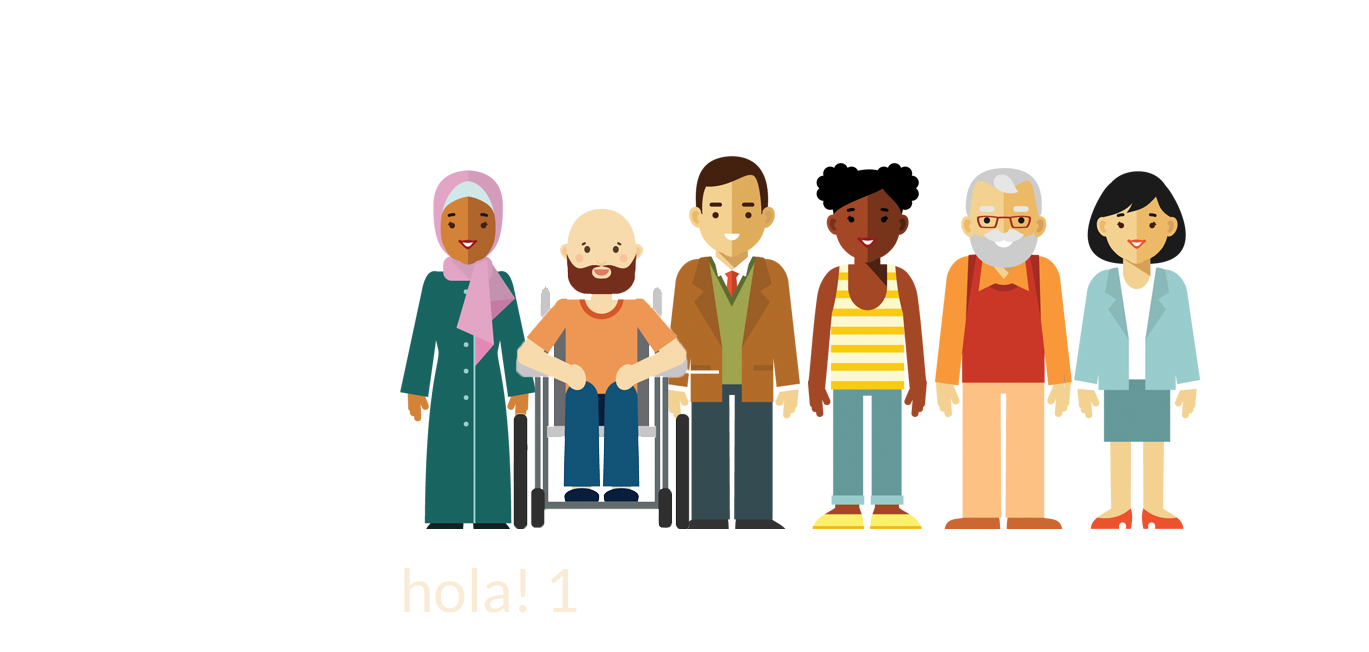
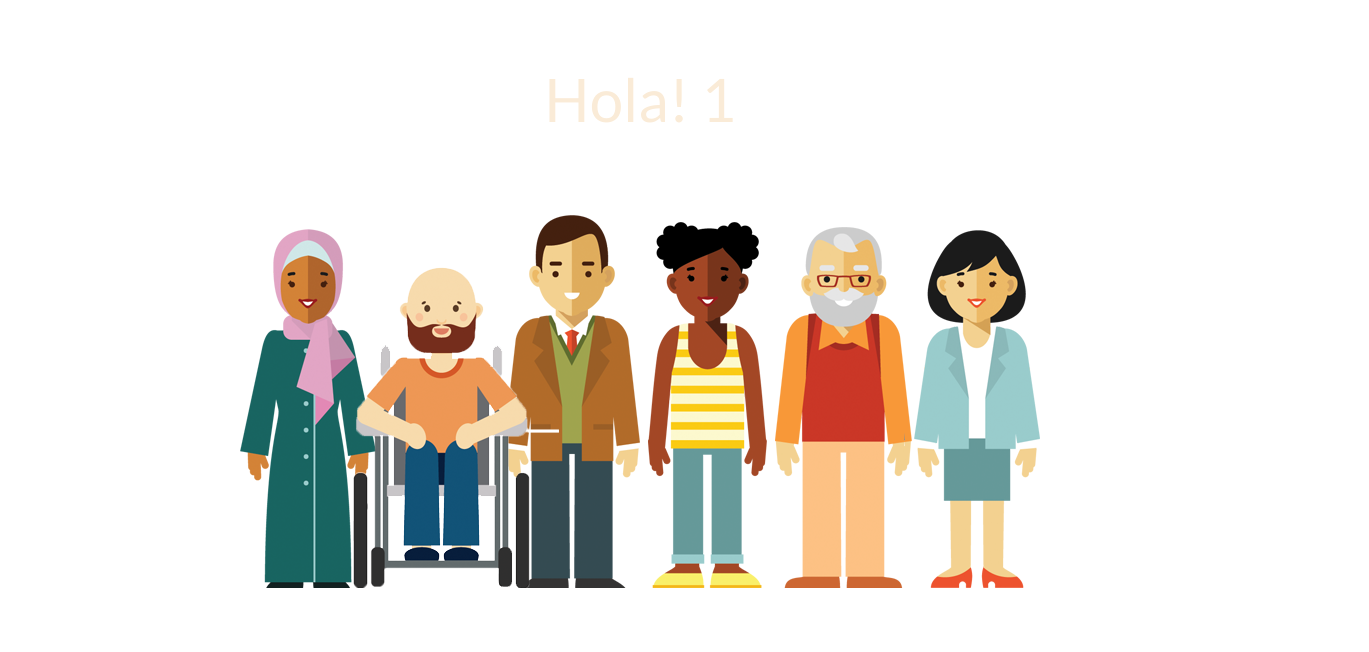
Before and after one commit to cristinagnlez04/formAngular, an Angular app: page /#/welcome/1 in a window 1280 px wide. Shown: the top 652 px of the page, 1369 px wide, since content can reach past the window. Built offline with nearby package versions, Linux system fonts and the light colour scheme.

Commit message:
Upd | Modificación de css y validación de formulario

```diff
--- a/src/app/login-form/input-email/input-email/input-email.component.scss
+++ b/src/app/login-form/input-email/input-email/input-email.component.scss
@@ -40,11 +40,15 @@
     z-index: -1;
     color: #BBC5CA;
   }
+  &.upLabel {
+    label {
+      font-size: 14px;
+      top: 6px;
+    }
+  }
   &.effect {
     label {
       color: rgb(39, 114, 204);
-      font-size: 14px;
-      top: 6px;
     }
     &:before {
       content: '';
@@ -54,6 +58,11 @@
       width: 100%;
       transform-origin: 50%;
       background-color: rgb(39, 114, 204);
+      -webkit-transition: .3;
+      transition: .3s;
+      transform: translate(1px, 1px);
+      -webkit-transform: scaleX(1);
+      transform: scaleX(1);
     }
   }
   &.onBlur {
@@ -66,5 +75,17 @@
       background-color: #BBC5CA;
       top: 53px;
     }
+    label {
+      color: #BBC5CA;
+    }
+  }
+  &.error {
+    label {
+      color: rgb(204, 0, 0);
+    }
+    &:before {
+      content: '';
+      background-color: rgb(204, 0, 0);
+    }
   }
 }
--- a/src/app/login-form/input-email/input-email/input-email.component.ts
+++ b/src/app/login-form/input-email/input-email/input-email.component.ts
@@ -17,8 +17,7 @@ import { ControlValueAccessor, NG_VALUE_ACCESSOR } from '@angular/forms';
 export class InputEmailComponent implements ControlValueAccessor {
   valueBlur: any;
   valueFocus: any;
-  blur: any;
-  focus: any;
+  eventTarget: any;
   @Input() disabled: boolean;
 
   innerValue: any = '';
@@ -28,24 +27,35 @@ export class InputEmailComponent implements ControlValueAccessor {
 
   onFocus(event) {
     this.valueFocus = event.target.value;
-    this.render.addClass(this.element.nativeElement, 'effect');
+    this.eventTarget = event.target;
+    this.render.addClass(this.element.nativeElement, 'upLabel');
+
+    if (!this.eventTarget.validity.valid) {
+      this.render.addClass(this.element.nativeElement, 'error');
+    }
+    else {
+      this.render.addClass(this.element.nativeElement, 'effect');
+    }
   }
 
   onBlur(event) {
     this.valueBlur = event.target.value;
-    if (this.valueBlur === '') {
+    if (this.valueBlur === '' || this.eventTarget.validity.valid) {
       this.render.removeClass(this.element.nativeElement, 'effect');
-
-    } else {
-      this.render.addClass(this.element.nativeElement, 'onBlur');
     }
-
   }
 
   onEmailChange(value) {
     this.onChangeFn(value);
     this.innerValue = value;
-    console.log('input email ', value);
+
+    if (!this.eventTarget.validity.valid) {
+      this.render.addClass(this.element.nativeElement, 'error');
+    }
+    else {
+      this.render.addClass(this.element.nativeElement, 'effect');
+      this.render.removeClass(this.element.nativeElement, 'error');
+    }
   }
 
   writeValue(value: any): void {
--- a/src/app/login-form/input-password/input-password/input-password.component.scss
+++ b/src/app/login-form/input-password/input-password/input-password.component.scss
@@ -8,7 +8,7 @@
   -o-font-smoothing: antialiased;
   font-smoothing: antialiased;
   height: 88px;
-  margin: 0; // padding: 0;
+  margin: 0;
   width: 100%;
   top: 0px;
   box-sizing: border-box;
@@ -20,16 +20,6 @@
     width: 100%;
     background-color: #BBC5CA;
     top: 60px;
-  }
-  &:hover {
-    &:before {
-      content: '';
-      height: 2px; // background-color: rgb(0, 102, 204);
-      -webkit-transition: .3;
-      transition: .3s; // transform: translate(1px, 1px);
-      -webkit-transform: scaleX(1);
-      transform: scaleX(1);
-    }
   }
   input {
     position: relative;
@@ -49,20 +39,29 @@
     z-index: -1;
     color: #BBC5CA;
   }
-  &.effect {
+  &.upLabel {
     label {
-      color: rgb(56, 113, 179);
       font-size: 14px;
       top: 6px;
     }
+  }
+  &.effect {
     &:before {
       content: '';
       position: absolute;
       height: 2px;
       left: 0px;
       width: 100%;
-      background-color: #BBC5CA;
+      background-color: rgb(39, 114, 204);
       top: 60px;
+      -webkit-transition: .3;
+      transition: .3s;
+      transform: translate(1px, 1px);
+      -webkit-transform: scaleX(1);
+      transform: scaleX(1);
+    }
+    label {
+      color: rgb(39, 114, 204);
     }
   }
   &.onBlur {
@@ -75,5 +74,17 @@
       background-color: #BBC5CA;
       top: 60px;
     }
+    label {
+      color: #BBC5CA;
+    }
+  }
+  &.error {
+    label {
+      color: rgb(204, 0, 0);
+    }
+    &:before {
+      content: '';
+      background-color: rgb(204, 0, 0);
+    }
   }
 }
--- a/src/app/login-form/input-password/input-password/input-password.component.ts
+++ b/src/app/login-form/input-password/input-password/input-password.component.ts
@@ -1,4 +1,3 @@
-
 import { Component, Input, forwardRef, Renderer2, ElementRef } from '@angular/core';
 import { ControlValueAccessor, NG_VALUE_ACCESSOR } from '@angular/forms';
 
@@ -17,6 +16,7 @@ import { ControlValueAccessor, NG_VALUE_ACCESSOR } from '@angular/forms';
 export class InputPasswordComponent implements ControlValueAccessor {
   valueFocus: any;
   valueBlur: any;
+  eventTarget: any;
 
   @Input() disabled: boolean;
 
@@ -28,22 +28,35 @@ export class InputPasswordComponent implements ControlValueAccessor {
 
   onFocus(event) {
     this.valueFocus = event.target.value;
-    this.render.addClass(this.element.nativeElement, 'effect');
+    this.eventTarget = event.target;
+    this.render.addClass(this.element.nativeElement, 'upLabel');
+
+    if (!this.eventTarget.validity.valid) {
+      this.render.addClass(this.element.nativeElement, 'error');
+    }
+    else {
+      this.render.addClass(this.element.nativeElement, 'effect');
+    }
   }
 
   onBlur(event) {
     this.valueBlur = event.target.value;
-
-    if (this.valueBlur === '') {
+    if (this.valueBlur === '' || this.eventTarget.validity.valid) {
       this.render.removeClass(this.element.nativeElement, 'effect');
-    } else {
-      this.render.addClass(this.element.nativeElement, 'onBlur');
     }
   }
 
   onPasswordChange(value) {
     this.onChangeFn(value);
     this.innerValue = value;
+
+    if (this.eventTarget.value.length < 4) {
+      this.render.addClass(this.element.nativeElement, 'error');
+    }
+    else {
+      this.render.addClass(this.element.nativeElement, 'effect');
+      this.render.removeClass(this.element.nativeElement, 'error');
+    }
   }
 
   writeValue(value: any): void {
--- a/src/app/login-index/login-index/login-index.component.html
+++ b/src/app/login-index/login-index/login-index.component.html
@@ -1,7 +1,3 @@
-<!-- <div>
-
-</div> -->
-<!-- <app-header-login></app-header-login> -->
 <section class="login">
   <app-header-login></app-header-login>
   <form [formGroup]="formLogin" (ngSubmit)="saveLogin()">
--- a/src/app/login-index/login-index/login-index.component.scss
+++ b/src/app/login-index/login-index/login-index.component.scss
@@ -78,6 +78,7 @@
       background-color: rgb(56, 113, 179);
       top: 20px;
       margin: 0 auto;
+      white-space: normal;
     }
   }
   .emailMessage {
@@ -103,7 +104,7 @@ section {
   height: 100%;
   padding: 0;
   margin: 0 auto;
-  position: relative; //top: 50%;
+  position: relative;
 }
 
 .login {
@@ -111,7 +112,7 @@ section {
   min-width: 100%;
   min-height: 100%;
   background-image: url('src/assets/img/img1.jpg');
-  background-position: center; // background-size: 100%;
+  background-position: center;
   margin: 0;
   padding: 0;
   background-repeat: no-repeat;
--- a/src/app/login-index/login-index/login-index.component.ts
+++ b/src/app/login-index/login-index/login-index.component.ts
@@ -17,10 +17,11 @@ export class LoginIndexComponent {
     this.formLogin = new FormGroup({
       'email': new FormControl({ value: '', disabled: false },
         [Validators.required,
-        Validators.email,
-        Validators.pattern('[a-z0-9._%+-]+@[a-z09.-]+\.[a-z]{2,3}$')
+        Validators.email
         ]),
-      'password': new FormControl({ value: '', disabled: false }, [Validators.required, Validators.minLength(4)])
+      'password': new FormControl({ value: '', disabled: false }, [
+        Validators.required,
+        Validators.minLength(4)])
     });
   }
 
@@ -30,7 +31,6 @@ export class LoginIndexComponent {
       this._router.navigate(['/welcome/', this.formLogin.controls['email'].value]);
     }
     else {
-      console.log("ERROR");
       this.render.addClass(this.element.nativeElement, 'disabledButton');
     }
   }
--- a/src/app/login-welcome/login-welcome/login-welcome.component.html
+++ b/src/app/login-welcome/login-welcome/login-welcome.component.html
@@ -1,8 +1,8 @@
-<div class="welcome">
+<div>
 
   <div class="container">
     <img [src]="imagePath">
-    <p [ngClass]="classEffect">hola! {{ emailValue }}</p>
+    <p [ngClass]="classEffect">Hola! {{ emailValue }}</p>
   </div>
 
 </div>
--- a/src/app/login-welcome/login-welcome/login-welcome.component.scss
+++ b/src/app/login-welcome/login-welcome/login-welcome.component.scss
@@ -1,73 +1,62 @@
 @import url('https://fonts.googleapis.com/css?family=Lato');
-// .welcome {
-//   position: fixed;
-//   min-width: 100%;
-//   min-height: 100%;
-//   background-image: url('src/assets/img/img6.jpg');
-//   background-position: center; //background-size: 100%;
-//   margin: 0;
-//   padding: 0;
-//   background-repeat: no-repeat;
-//   background-attachment: fixed;
-//   background-size: cover;
-// }
+:host {
+  display: inline-block;
+  position: relative;
+  -webkit-font-smoothing: antialiased;
+  -moz-font-smoothing: antialiased;
+  -ms-font-smoothing: antialiased;
+  -o-font-smoothing: antialiased;
+  font-smoothing: antialiased;
+  margin: 0;
+  padding: 0;
+  width: 100%;
+  height: 100%;
+  min-width: 100%;
   .container {
-  position: relative;
-  width: 50%;
+    height: 500px;
     display: block;
-  max-width: 800px;
-  min-height: 200px;
-  margin: 0 auto;
-  margin-top: 8%;
-  margin-bottom: 66px;
-  padding: 20px 80px;
-  background: rgba(255, 255, 255, 0.4);
-  border-radius: 6px;
-  -webkit-border-radius: 6px;
-  -moz-border-radius: 6px;
-  -webkit-box-sizing: border-box;
-  -moz-box-sizing: border-box;
-  box-sizing: border-box;
-  left: 0px;
-  right: 0px;
-}
-
-html,
-body {
-  height: 100%;
-}
-
-body {
-  display: flex;
     justify-content: center;
     align-items: center;
-  background: #333;
-  font-family: 'Lato', sans-serif;
+    margin-top: 4%;
+    margin-bottom: 4%;
+    padding: 20px 80px;
+    margin: 4%;
+    padding: 0;
   }
-
   .messageWelcome {
     position: relative;
     width: 100%;
-  height: 40px;
-  bottom: 40px;
+    height: 110px;
+    bottom: 455px;
     color: antiquewhite;
     font-size: 60px;
     transition: all 2s;
     font-family: 'Lato', sans-serif;
+    padding-right: 140px;
+    text-align: center;
+  }
+  .messageWelcome:hover {
+    font-size: 80px;
+    color: orange;
+  }
+  img {
+    position: relative;
+    display: block;
+    margin: auto;
+    background-size: 100% auto;
+    top: 130px;
+  }
 }
 
-.messageWelcome:hover {
-  font-size: 100px;
-  color: orange;
-}
-
-// img {
-//   margin: auto;
-//   padding-bottom: 20px;
-//   width: 200px;
-//   height: 170px;
-//   background-repeat: no-repeat;
-//   background-position: 50%;
-//   border-radius: 50%;
-//   background-size: 100% auto;
+// html,
+// body {
+//   height: 100%;
 // }
+// body {
+//   display: relative;
+//   justify-content: center;
+//   align-items: center;
+//   background: #333;
+//   font-family: 'Lato', sans-serif;
+// }
+//
--- a/src/app/login-welcome/login-welcome/login-welcome.component.ts
+++ b/src/app/login-welcome/login-welcome/login-welcome.component.ts
@@ -24,7 +24,6 @@ export class LoginWelcomeComponent implements OnInit {
   }
 
   getData(email: string) {
-    console.log('email prueba ', email);
     this.emailValue = email;
   }
 
```
Lines whose indentation alone changed are shown as unchanged.
